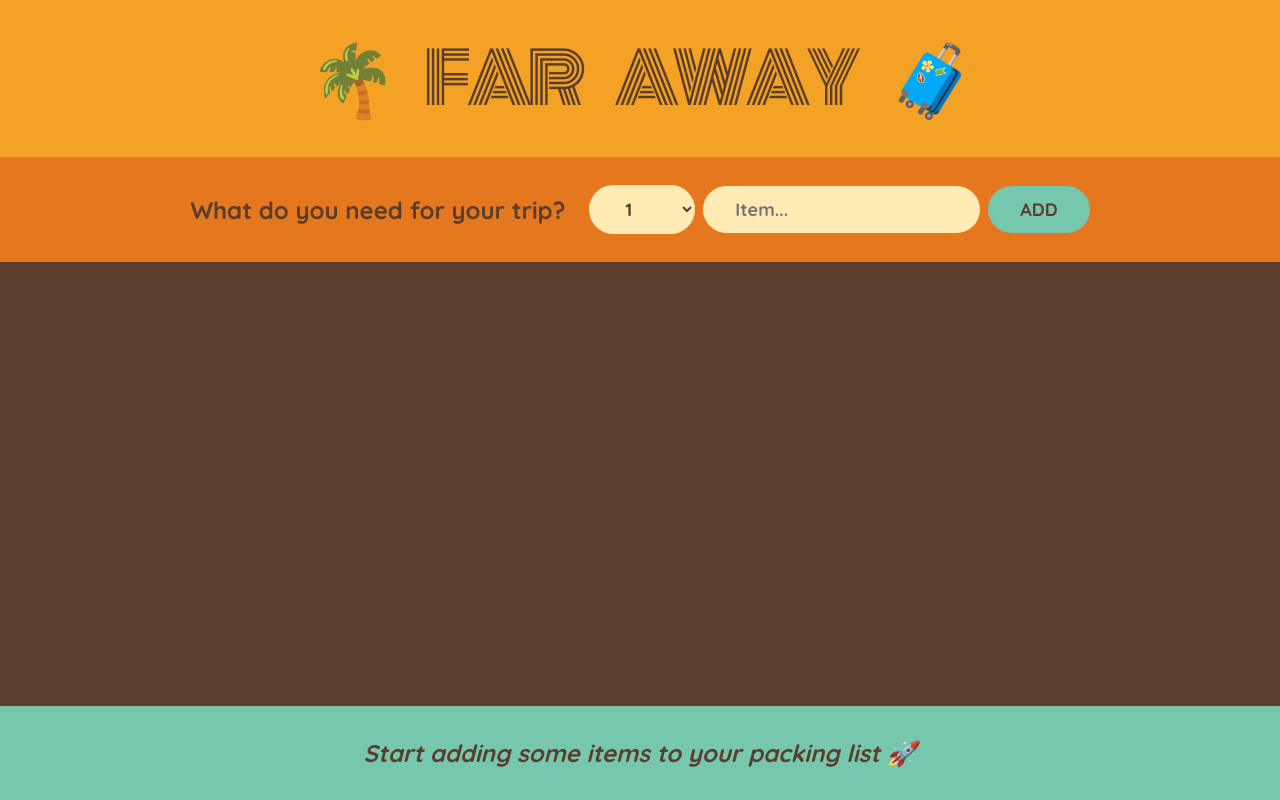
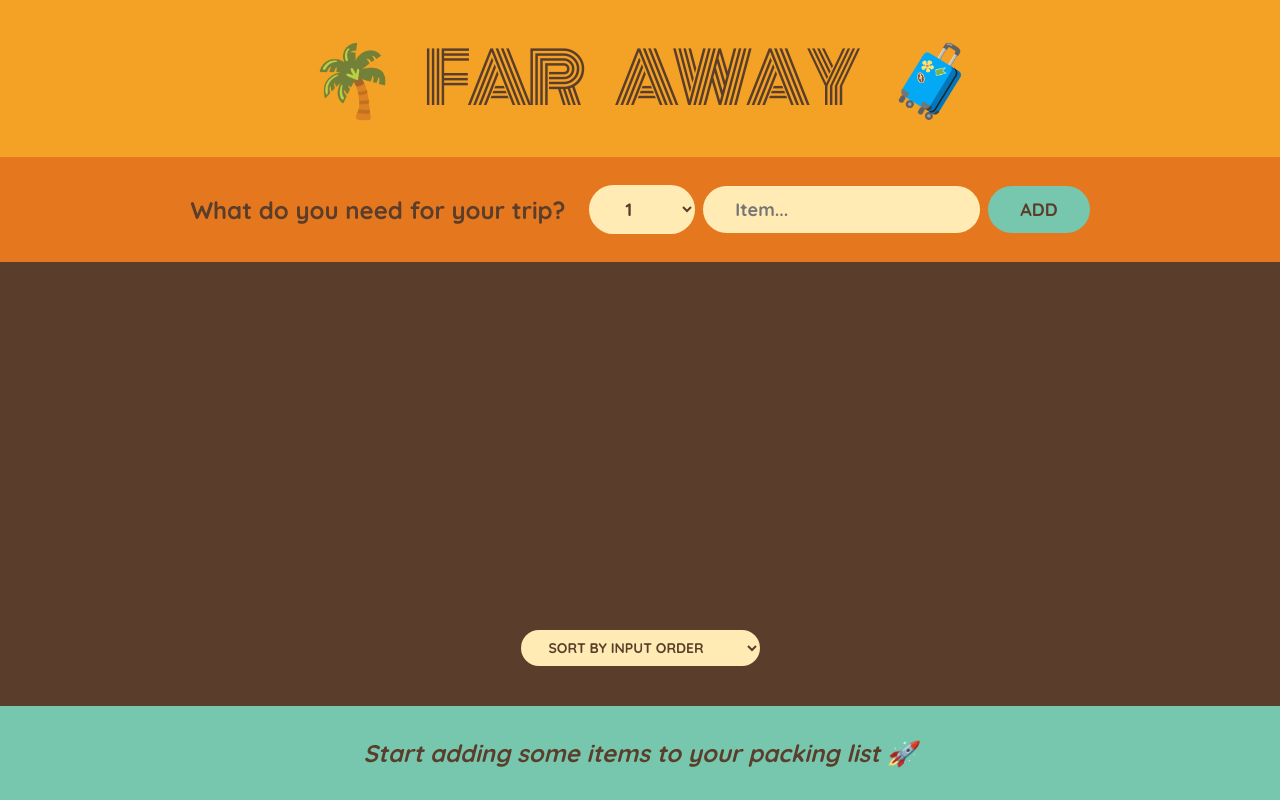
Before and after one commit to Bahareh-Bahrami/Travel-List, a React (Create React App) app: page / in a window 1280 px wide. Built offline with nearby package versions, Linux system fonts and the light colour scheme.

Commit message:
Add sorting items feaure

```diff
--- a/src/App.js
+++ b/src/App.js
@@ -78,10 +78,23 @@
 }
 
 function PackingList({ items, onDeleteItems, onToggleItems }) {
+  const [sortBy, setSortBy] = useState("input");
+  let sortedItems;
+
+  if (sortBy === "input") sortedItems = items;
+  if (sortBy === "description")
+    sortedItems = items
+      .slice()
+      .sort((a, b) => a.description.localeCompare(b.description));
+  if (sortBy === "packed")
+    sortedItems = items
+      .slice()
+      .sort((a, b) => Number(a.packed) - Number(b.packed));
+
   return (
     <div className="list">
       <ul>
-        {items.map((i) => (
+        {sortedItems.map((i) => (
           <Item
             item={i}
             key={i.id}
@@ -90,6 +103,14 @@
           />
         ))}
       </ul>
+
+      <div className="actions">
+        <select value={sortBy} onChange={(e) => setSortBy(e.target.value)}>
+          <option value="input">Sort by input order</option>
+          <option value="description">Sort by description</option>
+          <option value="packed">Sort by packed status</option>
+        </select>
+      </div>
     </div>
   );
 }
```
